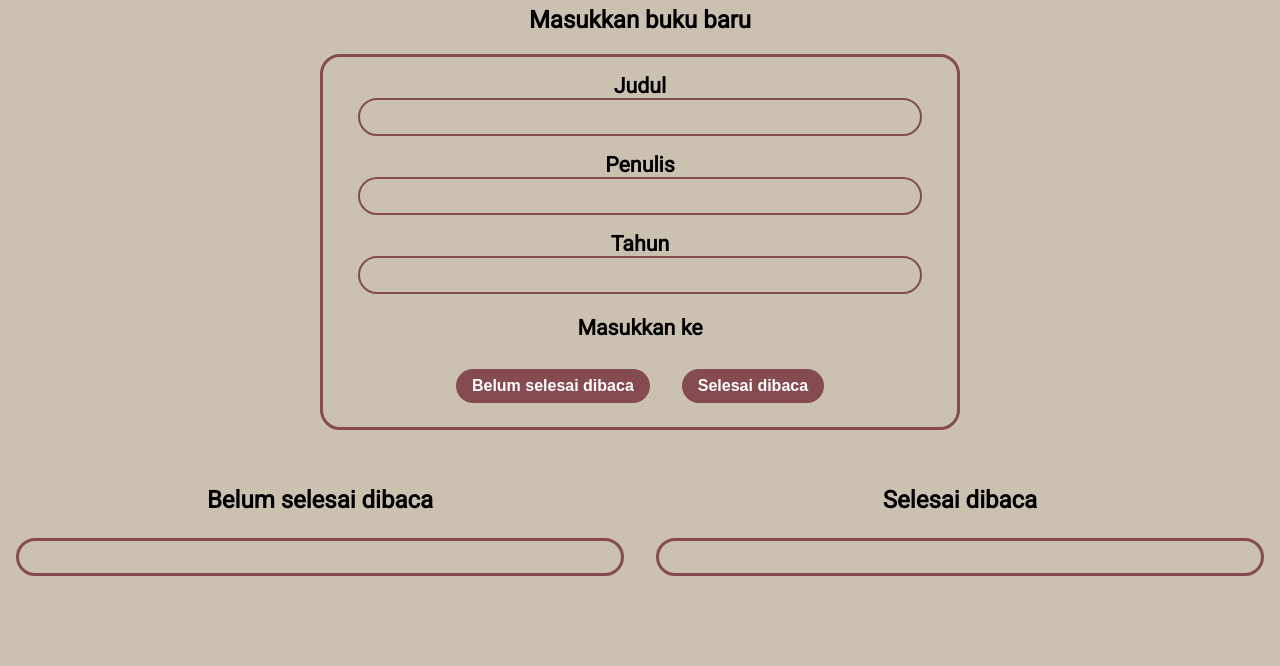
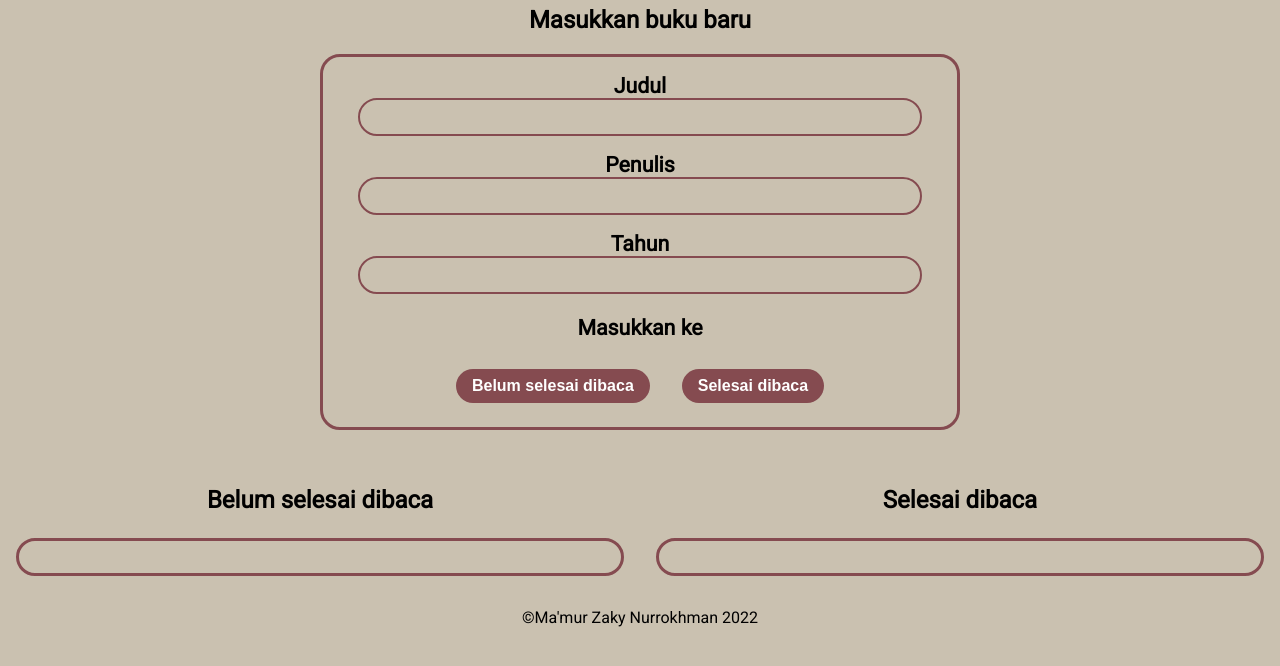
Before and after one commit to zakymzn/dicoding-final-submission_bookshelf-apps, a plain HTML site: page index.html in a window 1280 px wide. Shown: the part 76-742 px from the top of the page. Drawn offline with nearby package versions, Linux system fonts and the light colour scheme.

Commit message:
Menambahkan footer

```diff
--- a/index.html
+++ b/index.html
@@ -111,6 +111,10 @@
         </div>
     </div>
 
+    <footer>
+        &copy;Ma'mur Zaky Nurrokhman 2022
+    </footer>
+
     <script src="scripts/script.js"></script>
     <script src="scripts/darkMode.js"></script>
     <script src="scripts/backToTop.js"></script>
--- a/styles/style.css
+++ b/styles/style.css
@@ -331,6 +331,14 @@ h1 {
 
 /* Button back to top design end */
 
+/* Footer design start */
+footer {
+    padding: 1em;
+    text-align: center;
+}
+
+/* Footer design end */
+
 @media screen and (max-width: 665px) {
     header {
         justify-content: center;
```
